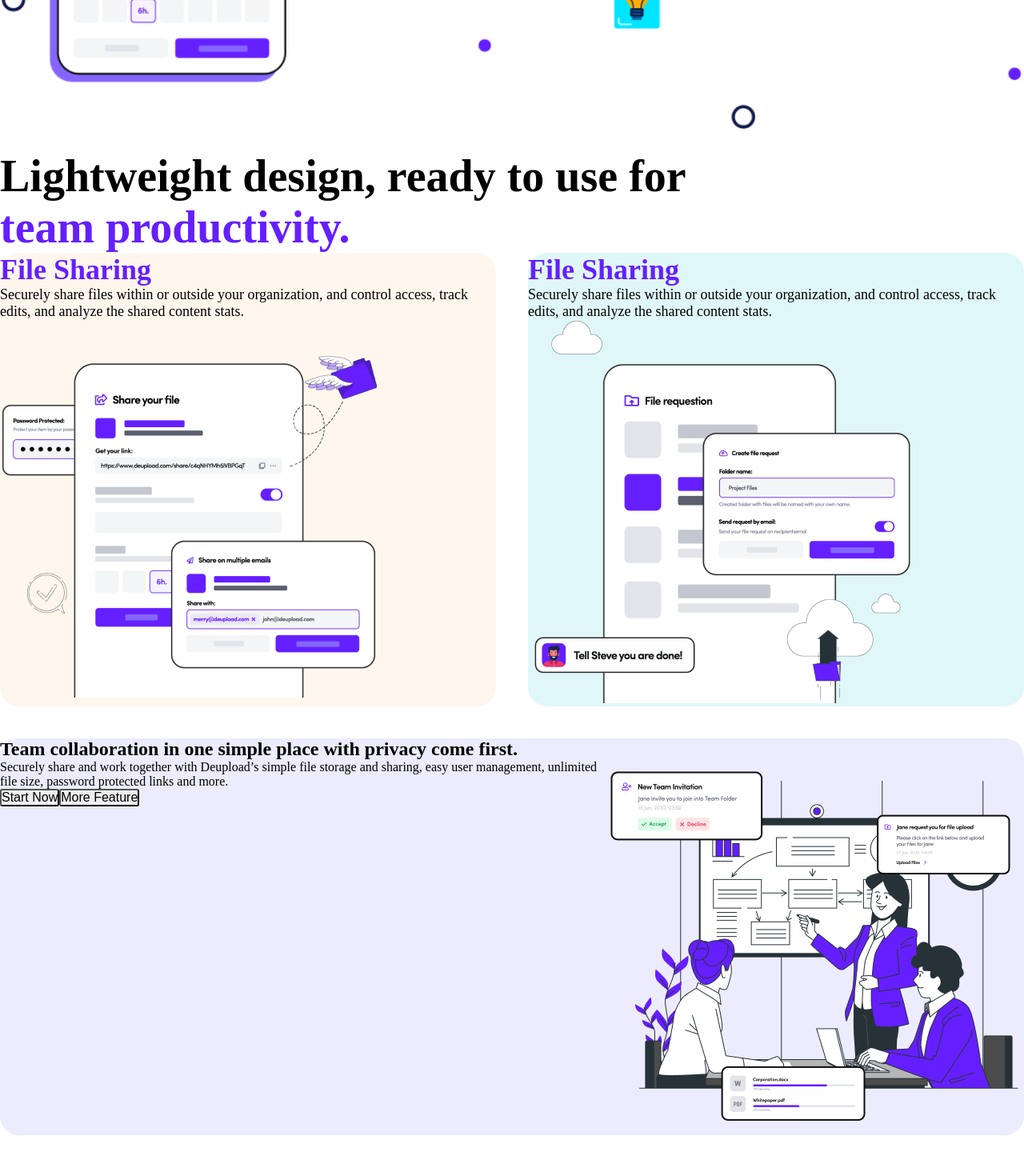
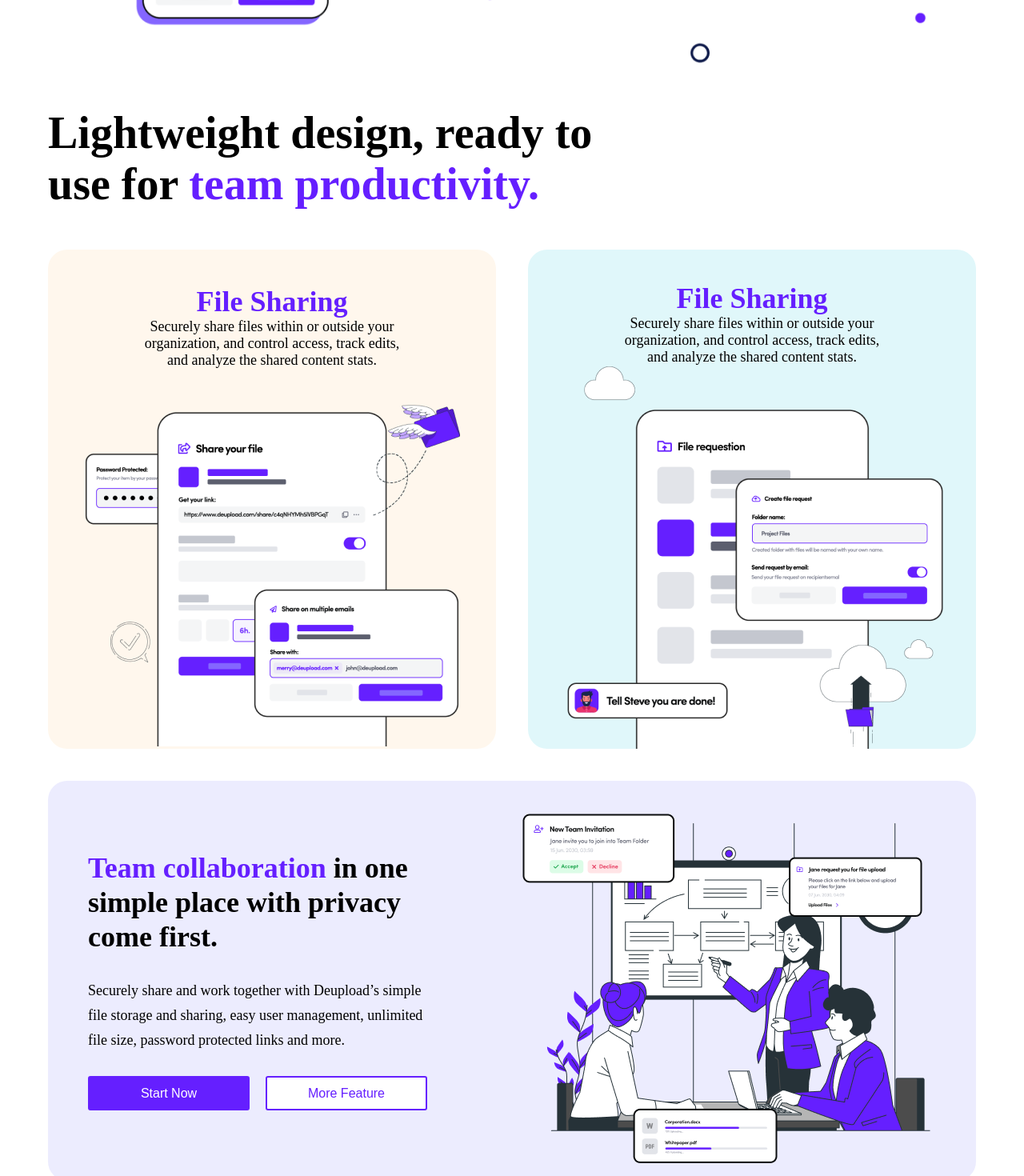
Before and after one commit to WinifredOgbeiwi/MemoryMimic-Fontend, a React (Vite) app: page / in a window 1280 px wide. Shown: the part 1100-2570 px from the top of the page at 80% size. Before the commit the page ends 2519 px from the top, so only its background shows below. Built offline with nearby package versions, Linux system fonts and the light colour scheme.

Commit message:
CREATION:feature section

```diff
--- a/src/components/home/features.component.jsx
+++ b/src/components/home/features.component.jsx
@@ -5,31 +5,41 @@ import { Heading, SubHeadingParagraphs, SubSubHeadings, } from '../common/Texts'
 
 const Features = () => {
     return (
-        <section>
+        <section className='feature-container '>
             <div className='title'>
                 <Heading text="Lightweight design, ready to use for " span="team productivity." />
             </div>
 
             <div className='feature-boxes'>
-                <div className='box'>
+                <div className='box box1'>
                     <SubSubHeadings text="File Sharing" color="#651FFF" />
                     <SubHeadingParagraphs text="Securely share files within or outside your organization, and control access, track edits, and analyze the shared content stats." />
                     <img src={Images.FeatureImage1} alt="" />
                 </div>
-                <div className='box'>
+                <div className='box box2'>
                     <SubSubHeadings text="File Sharing" color="#651FFF" />
-                    <SubHeadingParagraphs text="Securely share files within or outside your organization, and control access, track edits, and analyze the shared content stats."/>
+                    <SubHeadingParagraphs text="Securely share files within or outside your organization, and control access, track edits, and analyze the shared content stats." />
 
                     <img src={Images.FeatureImage2} alt="" />
                 </div>
                 <div className='box'>
+
                     <div>
-                        <h2>Team collaboration in  one simple place with privacy come first.</h2>
-                        <p>Securely share and work together with Deupload’s simple file storage and sharing, easy user management, unlimited file size, password protected links and more.</p>
-                        <Button text="Start Now" />
-                        <Button text="More Feature" />
+                        <h3><span>Team collaboration</span> in  one simple place with privacy come first.</h3>
+                        <SubHeadingParagraphs text="Securely share and work together with Deupload’s simple file storage and sharing, easy user management, unlimited file size, password protected links and more." />
+                        <div className='nav-buttons'>
+                                <Button text="Start Now" specific="nav-button" />
+                        <Button text="More Feature" specific="nav-button2" />
+                        </div>
+
                     </div>
-                    <img src={Images.FeatureImage3} alt="" />
+
+            <div>
+                  <img src={Images.FeatureImage3} alt="" />
+            </div>
+
+
+
 
                 </div>
             </div>
--- a/src/index.css
+++ b/src/index.css
@@ -29,7 +29,9 @@ li {
 nav {
     padding: 40px;
 }
-
+section, main{
+    margin:0 60px;
+}
 .flex {
     display: flex;
     justify-content: space-between;
--- a/src/styles/homepage.css
+++ b/src/styles/homepage.css
@@ -1,6 +1,5 @@
 .nav-container-opacity {
     opacity: 0.4;
-    /* Adjust the opacity value as needed */
 }
 
 .path-design {
@@ -49,7 +48,7 @@
 .nav-button,
 .nav-button2 {
     width: 100%;
-    height: 2.2rem;
+    height: 2.7rem;
     padding: 0 20px;
     border: 2px solid var(--mainTc);
 }
@@ -97,9 +96,8 @@
     text-align: center;
 }
 
-.hero-content-container,
-.title {
-    width: 70%;
+.hero-content-container {
+    width: 80%;
     margin-top: 20px;
     gap: 25px;
 }
@@ -120,9 +118,15 @@
     }
 }
 
+/* ------------------------FEATURES---------------------------- */
+.feature-container {
+    margin: 50px 0;
+}
 
-
-/* ------------------------FEATURES---------------------------- */
+.title{
+    margin-bottom: 50px;
+    width: 60%;
+}
 .feature-boxes {
     display: grid;
     grid-template-columns: repeat(2, 1fr);
@@ -131,10 +135,25 @@
 
 .box {
     border-radius: 24px;
+    padding-top: 40px;
+}
+
+.box:nth-child(1),
+.box:nth-child(2) {
+    display: flex;
+    flex-direction: column;
+    justify-content: center;
+    align-items: center;
+    text-align: center;
 }
 
 .box:nth-child(1) {
     background-color: #FFF7ED;
+}
+
+.box:nth-child(1) p,
+.box:nth-child(2) p {
+    width: 60%;
 }
 
 .box:nth-child(2) {
@@ -145,4 +164,28 @@
     grid-column: 1 / span 2;
     background-color: #ECECFE;
     display: flex;
+    justify-content: space-between;
+    align-items: center;
+    line-height: 1.2;
+    gap: 20px;
+    padding: 0 50px;
 }
+
+.box:nth-child(3) div:nth-child(1) {
+    display: flex;
+    flex-direction: column;
+    gap: 30px;
+    width: 40%;
+}
+
+.box:nth-child(3) h3 {
+    font-size: 2.25rem;
+}
+
+.box:nth-child(3) p {
+    line-height: 1.7;
+}
+
+.box:nth-child(3) h3 span {
+    color: var(--mainTc);
+}
```
Also changed, not shown: src/components/home/subscribe.component.jsx (added, +11 -0 lines).
